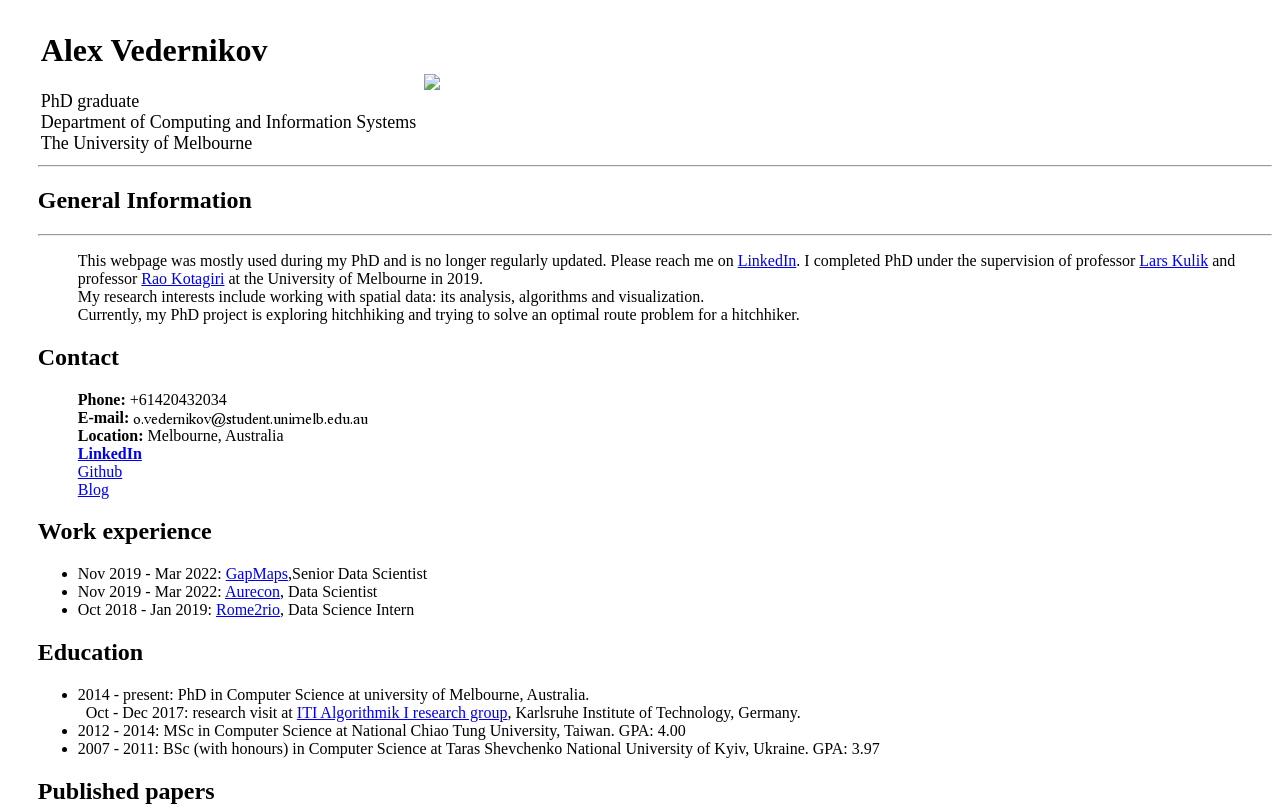
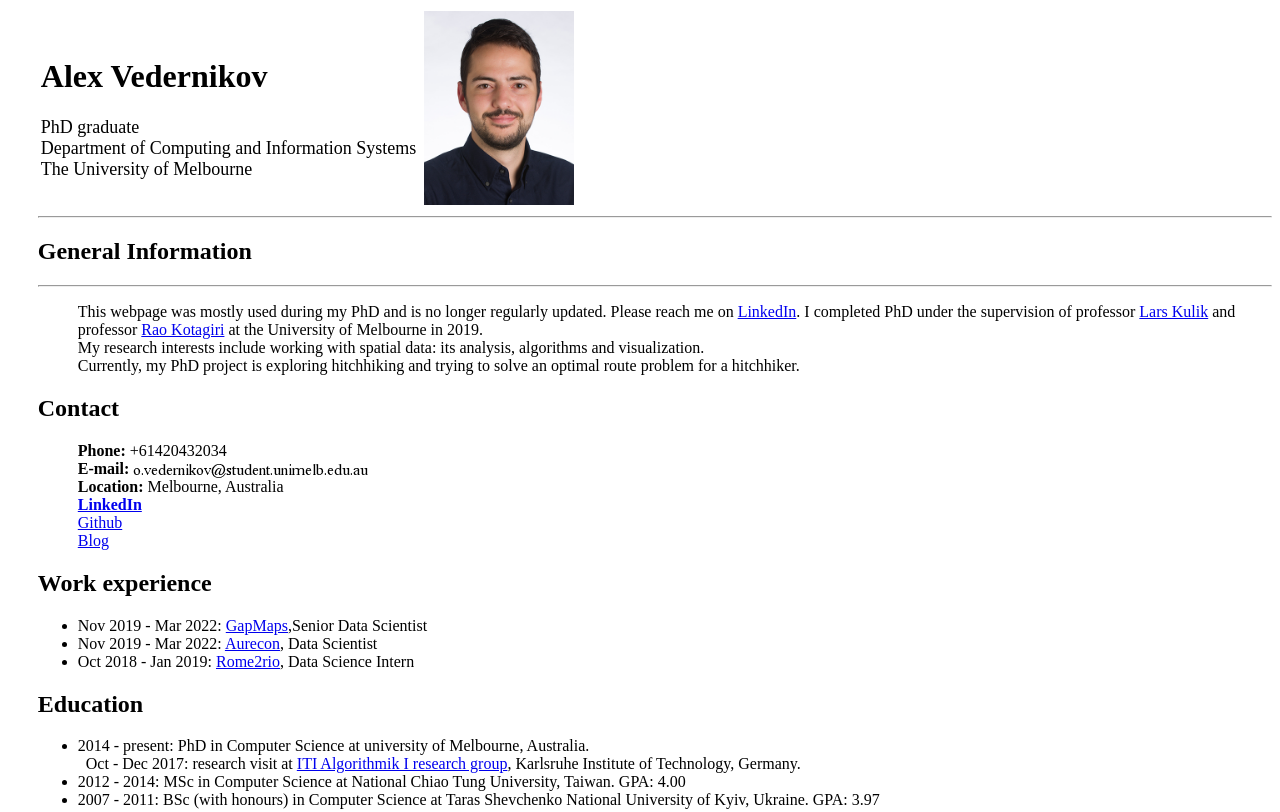
Before and after one commit to leshaved/leshaved.github.io, a plain HTML site: page index.html in a window 1280 px wide. Shown: the top 812 px of the page. Drawn offline with Linux system fonts and the light colour scheme; files whose address does not match are found by name.

Commit message:
Update index.html
edit link to photo

```diff
--- a/index.html
+++ b/index.html
@@ -33,7 +33,7 @@
 <td>
 </td>
 <td>
-<img src="./index_files/alex_.png" width="150" border="0" align="Right">
+<img src="./alex_.png" width="150" border="0" align="Right">
 </td>
 <td width="50">
 </td>
```
